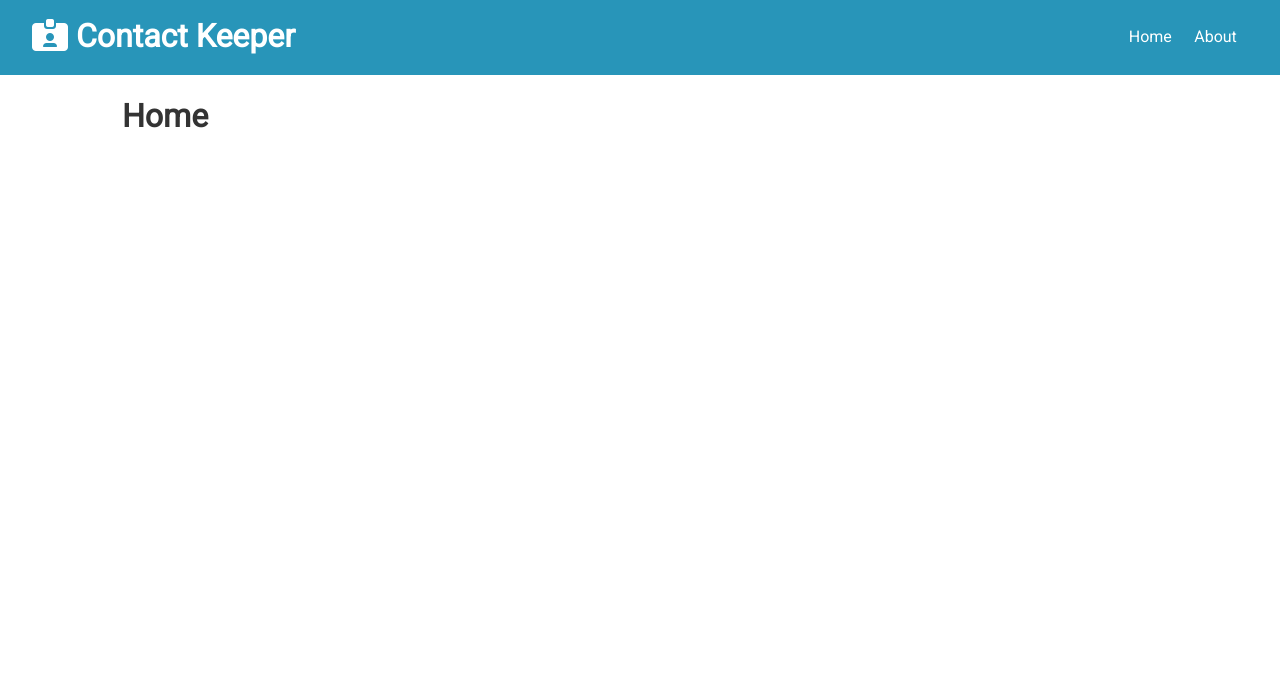
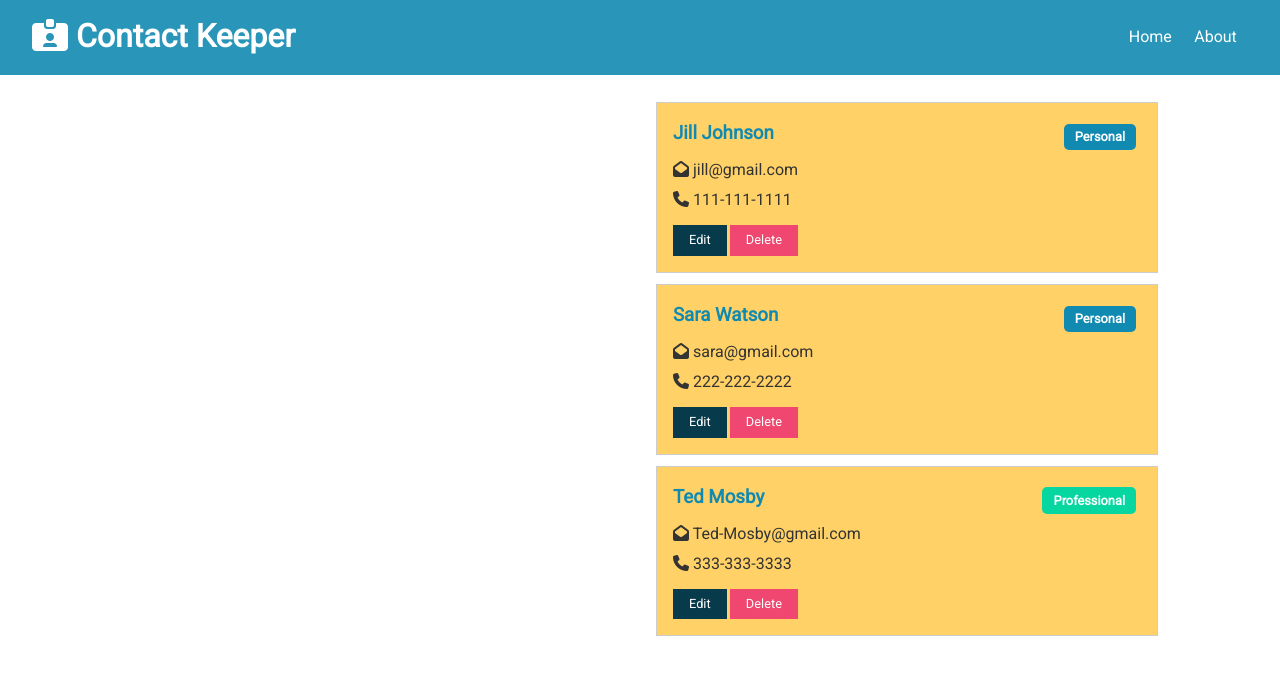
Before and after one commit to g-popp/contact-keeper, a React (Create React App) app in the folder client/: page / in a window 1280 px wide. Shown: the top 674 px of the page. Built offline with nearby package versions, Linux system fonts and the light colour scheme; the HTML template or start-up script is replaced by a standard one.

Commit message:
Contacts Context, Global State, Contact Components

```diff
--- a/client/src/App.js
+++ b/client/src/App.js
@@ -5,8 +5,11 @@
 import About from './components/pages/About';
 import Navbar from './components/layout/Navbar';
 
+import ContactState from './context/contact/ContactState';
+
 const App = () => {
 	return (
+		<ContactState>
 			<Router>
 				<Fragment className='App'>
 					<Navbar />
@@ -18,6 +21,7 @@
 					</div>
 				</Fragment>
 			</Router>
+		</ContactState>
 	);
 };
 
--- /dev/null
+++ b/client/src/components/contacts/ContactItem.js
@@ -0,0 +1,47 @@
+// import ContactContext from '../../context/contact/contactContext';
+import PropTypes from 'prop-types';
+
+const ContactItem = ({ contact }) => {
+	const { id, name, email, phone, type } = contact;
+
+	return (
+		<div className='card bg-light'>
+			<h3 className='text-primary text-left'>
+				{name}{' '}
+				<span
+					style={{ float: 'right' }}
+					className={
+						'badge ' +
+						(type === 'professional'
+							? 'badge-success'
+							: 'badge-primary')
+					}
+				>
+					{type.charAt(0).toUpperCase() + type.slice(1)}
+				</span>
+			</h3>
+			<ul className='list'>
+				{email && (
+					<li>
+						<i className='fas fa-envelope-open' /> {email}
+					</li>
+				)}
+				{phone && (
+					<li>
+						<i className='fas fa-phone' /> {phone}
+					</li>
+				)}
+			</ul>
+			<p>
+				<button className='btn btn-dark btn-sm'>Edit</button>
+				<button className='btn btn-danger btn-sm'>Delete</button>
+			</p>
+		</div>
+	);
+};
+
+ContactItem.propTypes = {
+	contact: PropTypes.object.isRequired,
+};
+
+export default ContactItem;
--- /dev/null
+++ b/client/src/components/contacts/Contacts.js
@@ -0,0 +1,21 @@
+import { useContext, Fragment } from 'react';
+import ContactContext from '../../context/contact/contactContext';
+import ContactItem from './ContactItem';
+
+const Contacts = () => {
+	const contactContext = useContext(ContactContext);
+
+	const { contacts } = contactContext;
+
+	return (
+		<div>
+			<Fragment>
+				{contacts.map((contact) => (
+					<ContactItem key={contact.id} contact={contact} />
+				))}
+			</Fragment>
+		</div>
+	);
+};
+
+export default Contacts;
--- a/client/src/components/pages/Home.js
+++ b/client/src/components/pages/Home.js
@@ -1,7 +1,12 @@
+import Contacts from '../contacts/Contacts';
+
 const Home = () => {
 	return (
-		<div>
-			<h1>Home</h1>
+		<div className='grid-2'>
+			<div>{/* {ContactFrom} */}</div>
+			<div>
+				<Contacts />
+			</div>
 		</div>
 	);
 };
--- /dev/null
+++ b/client/src/context/contact/ContactState.js
@@ -0,0 +1,69 @@
+import { useReducer } from 'react';
+import uuid from 'uuid';
+import ContactContext from './contactContext';
+import contactReducer from './contactReducer';
+import {
+	ADD_CONTACT,
+	DELETE_CONTACT,
+	SET_CURRENT,
+	CLEAR_CURRENT,
+	UPDATE_CONTACT,
+	FILTER_CONTACTS,
+	CLEAR_FILTER,
+} from '../types';
+
+const ContactState = (props) => {
+	const initialState = {
+		contacts: [
+			{
+				id: 1,
+				name: 'Jill Johnson',
+				email: 'jill@gmail.com',
+				phone: '111-111-1111',
+				type: 'personal',
+			},
+			{
+				id: 2,
+				name: 'Sara Watson',
+				email: 'sara@gmail.com',
+				phone: '222-222-2222',
+				type: 'personal',
+			},
+			{
+				id: 3,
+				name: 'Ted Mosby',
+				email: 'Ted-Mosby@gmail.com',
+				phone: '333-333-3333',
+				type: 'professional',
+			},
+		],
+	};
+
+	const [state, dispatch] = useReducer(contactReducer, initialState);
+
+	// Add Contact
+
+	// Delete Contact
+
+	// Set Current Contact
+
+	// Clear Current Contact
+
+	// Update Contact
+
+	// Filter Contacts
+
+	// Clear Filter
+
+	return (
+		<ContactContext.Provider
+			value={{
+				contacts: state.contacts,
+			}}
+		>
+			{props.children}
+		</ContactContext.Provider>
+	);
+};
+
+export default ContactState;
--- /dev/null
+++ b/client/src/context/contact/contactContext.js
@@ -0,0 +1,5 @@
+import { createContext } from 'react';
+
+const contactContext = createContext();
+
+export default contactContext;
--- /dev/null
+++ b/client/src/context/types.js
@@ -0,0 +1,9 @@
+export const ADD_CONTACT = 'ADD_CONTACT';
+export const DELETE_CONTACT = 'DELETE_CONTACT';
+export const SET_CURRENT = 'SET_CURRENT';
+export const CLEAR_CURRENT = 'CLEAR_CURRENT';
+export const UPDATE_CONTACT = 'UPDATE_CONTACT';
+export const FILTER_CONTACTS = 'FILTER_CONTACTS';
+export const CLEAR_FILTER = 'CLEAR_FILTER';
+export const SET_ALERT = 'SET_ALERT';
+export const REMOVE_ALERT = 'REMOVE_ALERT';
```
Also changed, not shown: client/src/context/contact/contactReducer.js (added). Lines whose indentation alone changed are shown as unchanged.
